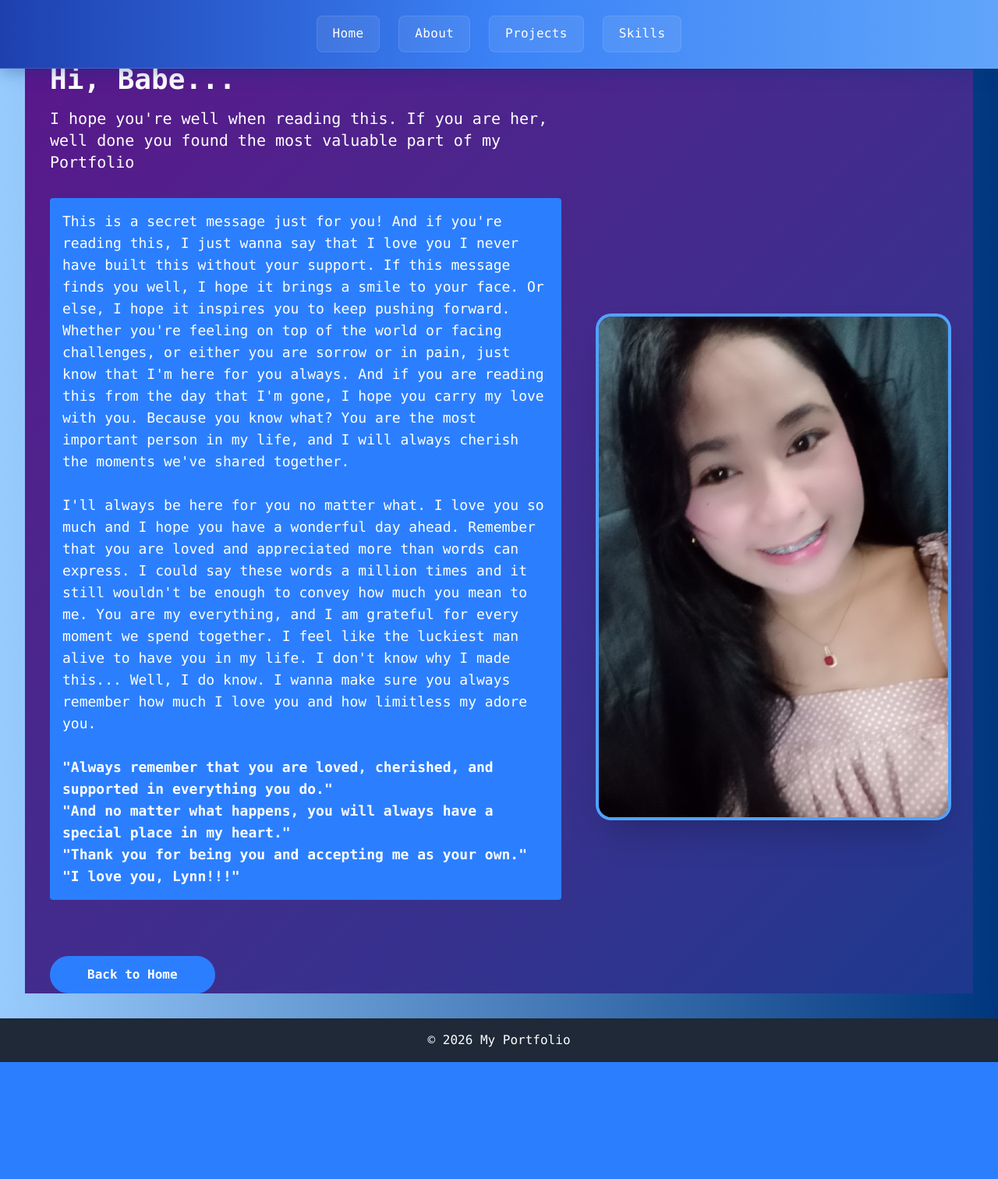
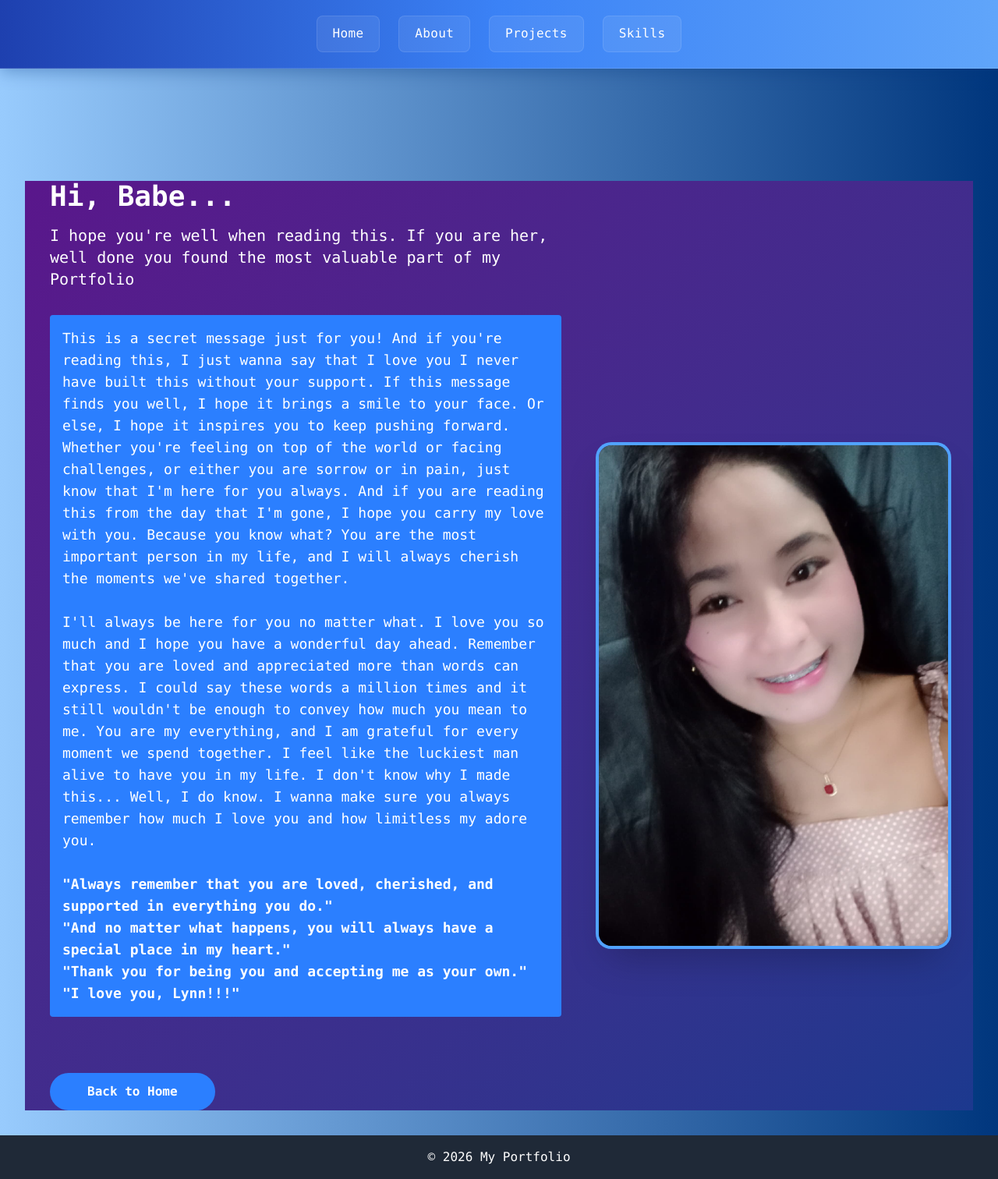
Before and after one commit to keNN-0716/project, a Django app: page /secret/ in a window 1280 px wide. Shown: the whole page at 78% size. Before the commit the page ends 1362 px from the top, so only its background shows below. Run offline with Django 5.2, Linux system fonts and the light colour scheme; style sheets or scripts are compiled from the project's sources.

Commit message:
secret.html and styles.css changes

```diff
--- a/personalportfolio/static/css/styles.css
+++ b/personalportfolio/static/css/styles.css
@@ -8,7 +8,7 @@ html, body {
 
 body {
    margin: 0;
-   padding-top: 20px;
+   padding-top: 200px;
    background: linear-gradient(to right, #98cbfd, #00367d);
    display: flex;
    flex-direction: column;
--- a/personalportfolio/templates/secret.html
+++ b/personalportfolio/templates/secret.html
@@ -5,7 +5,7 @@
 <section class="flex items-center justify-center min-h-screen bg-gradient-to-br from-purple-900 to-blue-900 px-8">
     <div class="max-w-6xl w-full flex flex-row items-center gap-12 text-white">
         <div class="flex-1 text-left">
-            <h2 style="margin-top: 30px;" class="text-4xl font-bold mb-4">Hi, Babe...</h2>
+            <h2 class="text-4xl font-bold mb-4">Hi, Babe...</h2>
             <p class="text-xl mb-8">I hope you're well when reading this. If you are her, well done you found the most valuable part of my Portfolio</p>
             <p class="secret-container text-lg mb-8 bg-blue-500 p-4 rounded">This is a secret message just for you! And if you're reading this, I just wanna say that I love you
                 I never have built this without your support. If this message finds you well, I hope it brings a smile to your face. Or else, I hope it inspires
```
